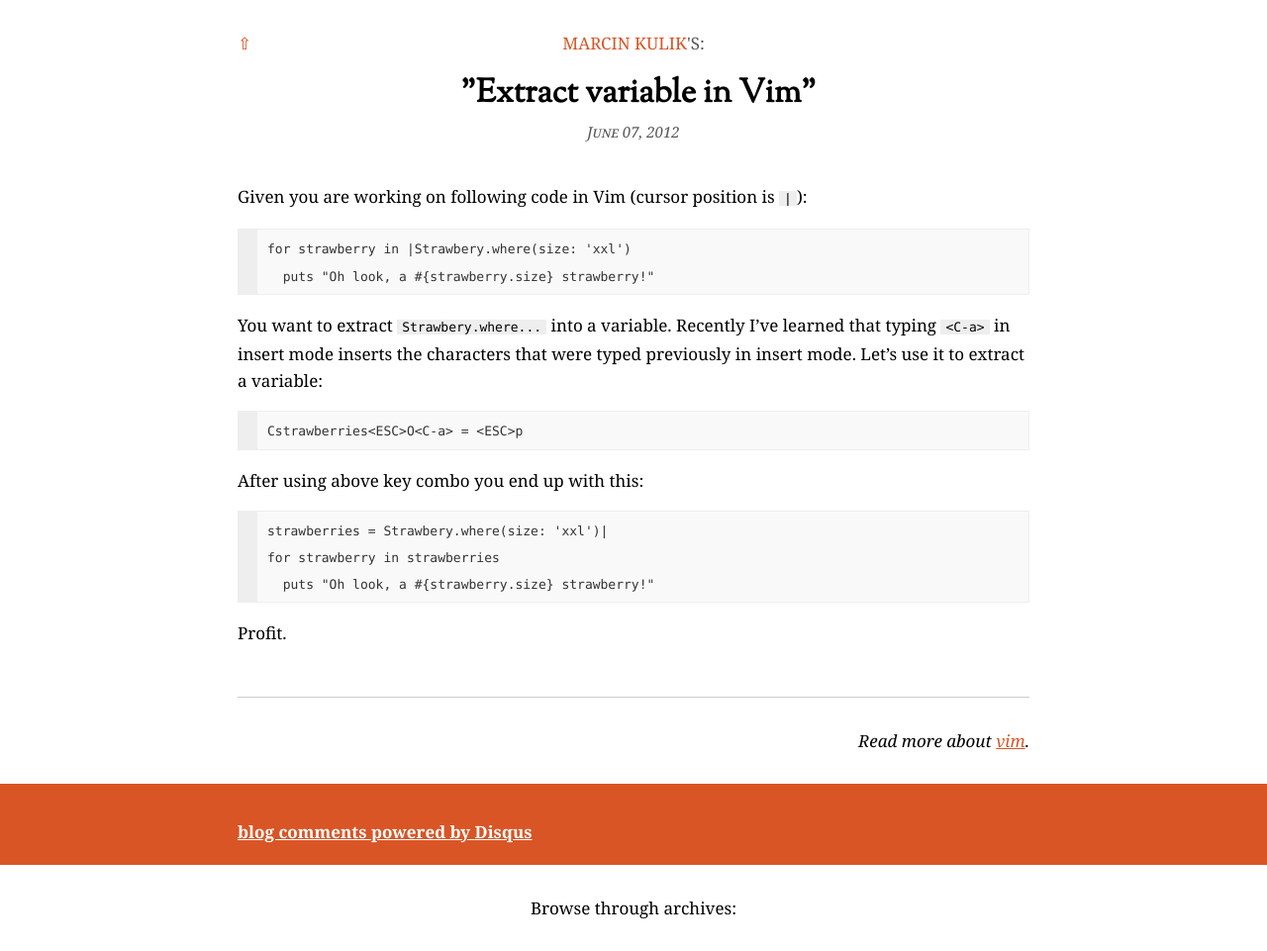
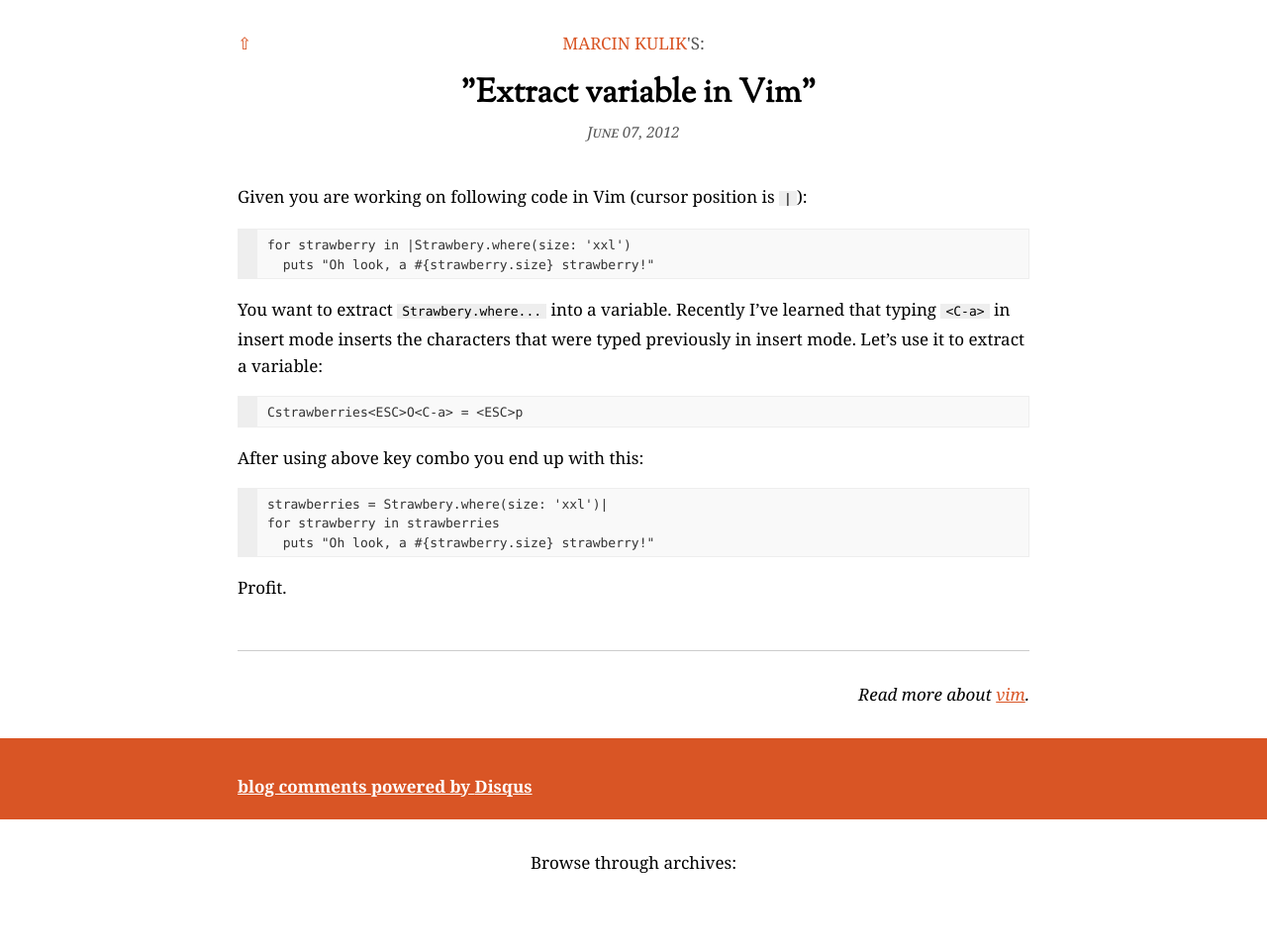
Before and after one commit to ku1ik/homepage, a Jekyll site: the page built from _posts/2012-06-07-extract-variable-in-vim.markdown, in a window 1280 px wide. Shown: the whole page at 99% size. Built offline with Jekyll 4.4.1, drawn with Linux system fonts in a browser that asks for light colours; nearby versions of some CDN libraries; Markdown is read by kramdown in place of the engine named in the settings; comment, search, counter and statistics services are not loaded; after the commit the page ends 915 px from its top, so only the background shows below that.

Commit message:
Improve code snippets styling

```diff
--- a/stylesheets/main.css
+++ b/stylesheets/main.css
@@ -80,7 +80,7 @@
 }
 
 pre, code {
-  font-family: 'bitstream vera sans mono', 'lucida console', 'courier new', monospace;
+  font-family: Menlo, Monaco, Consolas, "Courier New", monospace;
   font-size: 13px;
 }
 
@@ -91,6 +91,7 @@
   background-color: #F9F9F9;
   color: #333;
   overflow: auto;
+  line-height: 1.5em;
 }
 
 pre code {
```
